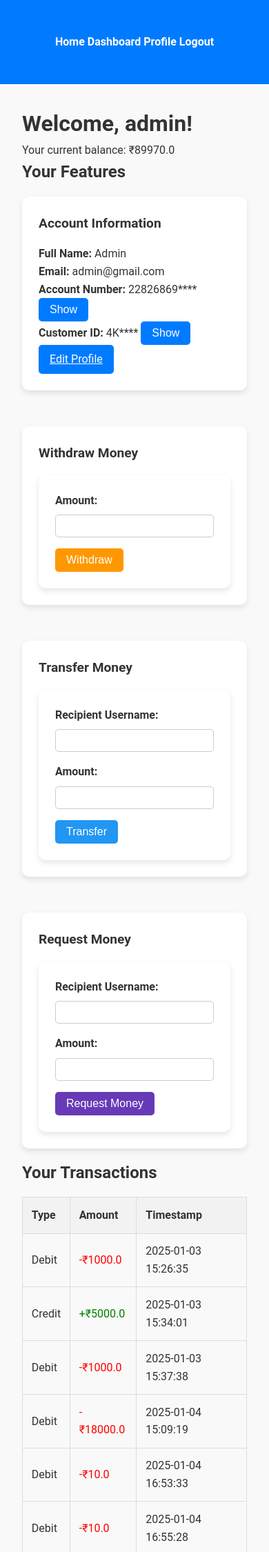
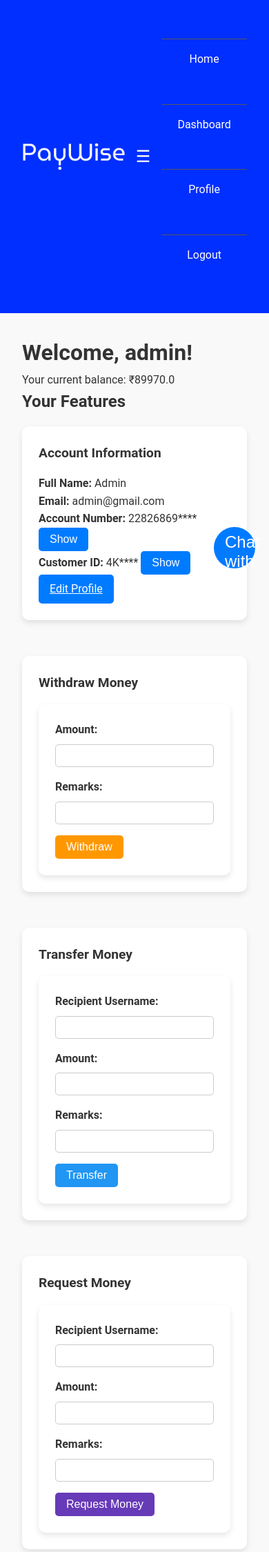
Before and after one commit to vvksrma/PayWise, a Flask app: page /dashboard in a window 390 px wide; the page is wider, and only the part inside the window is pictured. Shown: the top 2250 px of that part at 69% size. Run offline with Flask 3, Linux system fonts and the light colour scheme; a user stored in the database is signed in.

Commit message:
update 1.0

```diff
--- a/app.py
+++ b/app.py
@@ -59,6 +59,7 @@ class Transaction(db.Model):
     amount = db.Column(db.Float, nullable=False)
     type = db.Column(db.String(10), nullable=False)  # 'debit', 'credit'
     timestamp = db.Column(db.DateTime, default=db.func.current_timestamp())
+    remarks = db.Column(db.String(255))
 
     user = db.relationship('User', back_populates='transactions')
 
@@ -73,6 +74,7 @@ class MoneyRequest(db.Model):
     amount = db.Column(db.Float, nullable=False)
     status = db.Column(db.String(10), default='pending')  # 'pending', 'approved', 'declined'
     timestamp = db.Column(db.DateTime, default=db.func.current_timestamp())
+    remarks = db.Column(db.String(255))
 
     sender = db.relationship('User', foreign_keys=[sender_id], backref='sent_requests')
     recipient = db.relationship('User', foreign_keys=[recipient_id], backref='received_requests')
@@ -204,16 +206,18 @@ def dashboard():
     if request.method == 'POST':
         if 'withdraw' in request.form:
             amount = float(request.form.get('amount'))
+            remarks = request.form.get('remarks')
             if current_user.balance < amount:
                 flash('Insufficient funds.', 'error')
             else:
                 current_user.balance -= amount
-                db.session.add(Transaction(user_id=current_user.id, amount=amount, type='debit'))
+                db.session.add(Transaction(user_id=current_user.id, amount=amount, type='debit', remarks=remarks))
                 db.session.commit()
                 flash(f'Withdrew ₹{amount} successfully.', 'success')
         elif 'transfer' in request.form:
             recipient_username = request.form.get('recipient')
             amount = float(request.form.get('amount'))
+            remarks = request.form.get('remarks')
             recipient = User.query.filter_by(username=recipient_username).first()
             if not recipient:
                 flash('Recipient does not exist.', 'error')
@@ -222,18 +226,19 @@ def dashboard():
             else:
                 current_user.balance -= amount
                 recipient.balance += amount
-                db.session.add(Transaction(user_id=current_user.id, amount=amount, type='debit'))
-                db.session.add(Transaction(user_id=recipient.id, amount=amount, type='credit'))
+                db.session.add(Transaction(user_id=current_user.id, amount=amount, type='debit', remarks=remarks))
+                db.session.add(Transaction(user_id=recipient.id, amount=amount, type='credit', remarks=remarks))
                 db.session.commit()
                 flash(f'Transferred ₹{amount} to {recipient_username}.', 'success')
         elif 'request_money' in request.form:
             recipient_username = request.form.get('recipient')
             amount = float(request.form.get('amount'))
+            remarks = request.form.get('remarks')
             recipient = User.query.filter_by(username=recipient_username).first()
             if not recipient:
                 flash('Recipient does not exist.', 'error')
             else:
-                money_request = MoneyRequest(sender_id=current_user.id, recipient_id=recipient.id, amount=amount)
+                money_request = MoneyRequest(sender_id=current_user.id, recipient_id=recipient.id, amount=amount, remarks=remarks)
                 db.session.add(money_request)
                 db.session.commit()
                 flash(f'Requested ₹{amount} from {recipient_username}.', 'info')
@@ -316,5 +321,5 @@ def logout():
 
 if __name__ == '__main__':
     with app.app_context():
-        db.create_all()  # Ensure database is initialized
+        db.create_all()
     app.run(debug=True)
--- a/static/scripts.js
+++ b/static/scripts.js
@@ -1,3 +1,65 @@
-document.addEventListener('DOMContentLoaded', () => {
-    console.log('Banking App JavaScript Loaded');
+document.addEventListener('DOMContentLoaded', function() {
+    const toggler = document.getElementById('navbar-toggler');
+    const menu = document.getElementById('navbar-menu');
+
+    toggler.addEventListener('click', function() {
+        menu.classList.toggle('show');
+    });
 });
+
+document.addEventListener('DOMContentLoaded', function() {
+    const chatButton = document.getElementById('chat-button');
+    const chatPopup = document.getElementById('chat-popup');
+    const closeChat = document.getElementById('close-chat');
+    const sendButton = document.getElementById('send-button');
+    const userInput = document.getElementById('user-input');
+    const chatBox = document.getElementById('chat-box');
+
+    chatButton.addEventListener('click', function() {
+        chatPopup.style.display = 'block';
+    });
+
+    closeChat.addEventListener('click', function() {
+        chatPopup.style.display = 'none';
+    });
+
+    sendButton.addEventListener('click', function() {
+        sendMessage();
+    });
+
+    userInput.addEventListener('keypress', function(event) {
+        if (event.key === 'Enter') {
+            sendMessage();
+        }
+    });
+
+    async function sendMessage() {
+        const message = userInput.value.trim();
+        if (message === '') return;
+
+        // Display user message
+        const userMessage = document.createElement('p');
+        userMessage.textContent = `You: ${message}`;
+        chatBox.appendChild(userMessage);
+        chatBox.scrollTop = chatBox.scrollHeight;
+
+        // Send message to backend
+        const response = await fetch('/chat', {
+            method: 'POST',
+            headers: {
+                'Content-Type': 'application/json'
+            },
+            body: JSON.stringify({ message: message })
+        });
+        const data = await response.json();
+
+        // Display AI response
+        const aiMessage = document.createElement('p');
+        aiMessage.textContent = `AI: ${data.response}`;
+        chatBox.appendChild(aiMessage);
+        chatBox.scrollTop = chatBox.scrollHeight;
+
+        // Clear input
+        userInput.value = '';
+    }
+});
--- a/static/styles.css
+++ b/static/styles.css
@@ -13,27 +13,85 @@ body {
     padding-top: 0; /* Added space for the fixed navbar */
 }
 
-/* Navbar */
-nav {
-    background-color: #007BFF;
-    color: white;
-    padding: 10px 20px;
+/* Navbar styling */
+.navbar {
     display: flex;
+    align-items: center;
     justify-content: space-between;
-    align-items: center;
-    flex-wrap: wrap;
+    background-color: #002fff;
+    /*padding: 20px;*/
+    color: #fff;
 }
 
-nav a {
-    color: white;
-    text-decoration: none;
-    margin: 0 1rem;
-    font-weight: bold;
+.navbar .container {
+    display: flex;
+    align-items: center;
+    justify-content: space-between;
+    width: 100%;
 }
 
-nav a:hover {
-    text-decoration: underline;
+.navbar-brand {
+    display: flex;
+    align-items: center;
+    text-decoration: none;
 }
+
+.navbar-brand .logo {
+    height: 40px; /* Adjust as per your design */
+}
+
+.navbar-menu {
+    display: flex;
+    gap: 20px; /* Space between menu items */
+}
+
+.navbar-menu a {
+    color: #fff;
+    text-decoration: none;
+    padding: 5px 10px;
+}
+
+.navbar-toggler {
+    display: none; /* Default hidden for larger screens */
+    background: none;
+    border: none;
+    color: #fff;
+    font-size: 24px;
+    cursor: pointer;
+}
+
+.navbar-menu.show {
+    display: flex;
+}
+
+/* Mobile menu styling */
+@media (max-width: 768px) {
+    .navbar-menu {
+        display: none;
+        flex-direction: column;
+        width: 100%;
+    }
+
+    .navbar-menu.show {
+        display: flex;
+    }
+
+    .navbar-menu a {
+        text-align: center;
+        padding: 1rem;
+        border-top: 1px solid #575757;
+    }
+
+    .navbar-toggler {
+        display: block;
+    }
+}
+
+/* Default menu display */
+.navbar-menu {
+    display: flex;
+}
+
 
 /* Container */
 .container {
@@ -343,6 +401,7 @@ footer a:hover {
 /* Additional Styles for Index Page */
 .index-page .hero-section {
     text-align: center;
+    border-radius: 20px;
     padding: 60px 20px;
     background: linear-gradient(135deg, #6a11cb 0%, #2575fc 100%);
     color: white;
@@ -748,3 +807,79 @@ footer a:hover {
     background-color: #fff3cd;
     border-color: #ffeeba;
 }
+
+/* Chat button styling */
+.chat-button {
+    position: fixed;
+    bottom: 20px;
+    right: 20px;
+    background-color: #007bff;
+    color: white;
+    border: none;
+    border-radius: 50%;
+    width: 60px;
+    height: 60px;
+    font-size: 24px;
+    cursor: pointer;
+}
+
+.chat-popup {
+    display: none;
+    position: fixed;
+    bottom: 80px;
+    right: 20px;
+    border: 1px solid #ccc;
+    border-radius: 10px;
+    background-color: white;
+    width: 300px;
+    box-shadow: 0 4px 8px rgba(0,0,0,0.2);
+    z-index: 1000;
+}
+
+.chat-header {
+    display: flex;
+    justify-content: space-between;
+    align-items: center;
+    background-color: #007bff;
+    color: white;
+    padding: 10px;
+    border-top-left-radius: 10px;
+    border-top-right-radius: 10px;
+}
+
+.chat-title {
+    font-size: 16px;
+}
+
+.close-chat {
+    background: none;
+    border: none;
+    color: white;
+    font-size: 20px;
+    cursor: pointer;
+}
+
+.chat-box {
+    height: 200px;
+    overflow-y: auto;
+    padding: 10px;
+    border-bottom: 1px solid #ccc;
+}
+
+.input-box {
+    width: calc(100% - 20px);
+    padding: 10px;
+    border: none;
+    border-radius: 0;
+    border-bottom-left-radius: 10px;
+    border-bottom-right-radius: 10px;
+}
+
+.send-button {
+    width: 100%;
+    padding: 10px;
+    background-color: #007bff;
+    color: white;
+    border: none;
+    cursor: pointer;
+}
--- a/templates/base.html
+++ b/templates/base.html
@@ -7,8 +7,15 @@
     <link rel="stylesheet" href="{{ url_for('static', filename='styles.css') }}">
 </head>
 <body>
-    <nav>
-        <div class="container">
+    <nav class="navbar">
+    <div class="container">
+        <a href="{{ url_for('home') }}" class="navbar-brand">
+            <img src="{{ url_for('static', filename='logo.png') }}" alt="PayWise Logo" class="logo">
+        </a>
+        <button class="navbar-toggler" id="navbar-toggler">
+            <span class="navbar-toggler-icon">&#9776;</span>
+        </button>
+        <div class="navbar-menu" id="navbar-menu">
             <a href="{{ url_for('home') }}">Home</a>
             {% if current_user.is_authenticated %}
                 <a href="{{ url_for('dashboard') }}">Dashboard</a>
@@ -19,7 +26,24 @@
                 <a href="{{ url_for('register') }}">Register</a>
             {% endif %}
         </div>
-    </nav>
+    </div>
+</nav>
+
+<!-- Chat button -->
+<button id="chat-button" class="chat-button">Chat with AI</button>
+
+<!-- Chat popup -->
+<div id="chat-popup" class="chat-popup">
+    <div class="chat-header">
+        <span class="chat-title">AI Assistant</span>
+        <button id="close-chat" class="close-chat">&times;</button>
+    </div>
+    <div id="chat-box" class="chat-box"></div>
+    <input type="text" id="user-input" class="input-box" placeholder="Type your message...">
+    <button id="send-button" class="send-button">Send</button>
+</div>
+
+<script src="{{ url_for('static', filename='scripts.js') }}"></script>
 
     <div class="container">
         {% with messages = get_flashed_messages(with_categories=true) %}
@@ -49,6 +73,15 @@
             </div>
         </div>
     </footer>
-    <script src="{{ url_for('static', filename='scripts.js') }}"></script>
+    <script>
+        document.addEventListener('DOMContentLoaded', function() {
+            const toggler = document.getElementById('navbar-toggler');
+            const menu = document.getElementById('navbar-menu');
+
+            toggler.addEventListener('click', function() {
+                menu.classList.toggle('show');
+            });
+        });
+    </script>
 </body>
 </html>
--- a/templates/dashboard.html
+++ b/templates/dashboard.html
@@ -38,6 +38,10 @@
                         <label for="amount">Amount:</label>
                         <input type="number" name="amount" id="amount" class="input-field" required>
                     </div>
+                    <div class="form-group">
+                        <label for="remarks">Remarks:</label>
+                        <input type="text" name="remarks" id="withdraw-remarks" class="input-field">
+                    </div>
                     <button type="submit" name="withdraw" class="btn withdraw-btn">Withdraw</button>
                 </form>
             </div>
@@ -57,6 +61,10 @@
                     <div class="form-group">
                         <label for="amount">Amount:</label>
                         <input type="number" name="amount" id="amount" class="input-field" required>
+                    </div>
+                    <div class="form-group">
+                        <label for="remarks">Remarks:</label>
+                        <input type="text" name="remarks" id="transfer-remarks" class="input-field">
                     </div>
                     <button type="submit" name="transfer" class="btn transfer-btn">Transfer</button>
                 </form>
@@ -78,6 +86,10 @@
                         <label for="amount">Amount:</label>
                         <input type="number" name="amount" id="request-amount" class="input-field" required>
                     </div>
+                    <div class="form-group">
+                        <label for="remarks">Remarks:</label>
+                        <input type="text" name="remarks" id="request-remarks" class="input-field">
+                    </div>
                     <button type="submit" name="request_money" class="btn request-btn">Request Money</button>
                 </form>
             </div>
@@ -92,6 +104,7 @@
                 <th>Type</th>
                 <th>Amount</th>
                 <th>Timestamp</th>
+                <th>Remarks</th>
             </tr>
         </thead>
         <tbody>
@@ -102,10 +115,11 @@
                     {% if transaction.type == 'credit' %}+{% else %}-{% endif %}₹{{ transaction.amount }}
                 </td>
                 <td>{{ transaction.timestamp }}</td>
+                <td>{{ transaction.remarks }}</td>
             </tr>
             {% else %}
             <tr>
-                <td colspan="3">No transactions available.</td>
+                <td colspan="4">No transactions available.</td>
             </tr>
             {% endfor %}
         </tbody>
@@ -120,6 +134,7 @@
                 <th>Amount</th>
                 <th>Timestamp</th>
                 <th>Status</th>
+                <th>Remarks</th>
                 <th>Action</th>
             </tr>
         </thead>
@@ -130,6 +145,7 @@
                 <td>₹{{ request.amount }}</td>
                 <td>{{ request.timestamp }}</td>
                 <td>{{ request.status.capitalize() }}</td>
+                <td>{{ request.remarks }}</td>
                 <td>
                     {% if request.status == 'pending' %}
                     <button class="btn btn-success" onclick="showApproveModal('{{ request.id }}')">Approve</button>
@@ -143,7 +159,7 @@
             </tr>
             {% else %}
             <tr>
-                <td colspan="5">No money requests found.</td>
+                <td colspan="6">No money requests found.</td>
             </tr>
             {% endfor %}
         </tbody>
@@ -216,5 +232,28 @@
         })
         .catch(error => console.error('Error:', error));
     }
+
+    // JavaScript to handle toggling account number and customer ID visibility
+    document.getElementById('toggle-account').addEventListener('click', function() {
+        const accountNumberElement = document.getElementById('account-number');
+        if (accountNumberElement.textContent.includes('****')) {
+            accountNumberElement.textContent = '{{ user.account_number }}';
+            this.textContent = 'Hide';
+        } else {
+            accountNumberElement.textContent = '{{ user.account_number[:-4] }}****';
+            this.textContent = 'Show';
+        }
+    });
+
+    document.getElementById('toggle-customer-id').addEventListener('click', function() {
+        const customerIdElement = document.getElementById('customer-id');
+        if (customerIdElement.textContent.includes('****')) {
+            customerIdElement.textContent = '{{ user.customer_id }}';
+            this.textContent = 'Hide';
+        } else {
+            customerIdElement.textContent = '{{ user.customer_id[:-4] }}****';
+            this.textContent = 'Show';
+        }
+    });
 </script>
 {% endblock %}
```
Also changed, not shown: migrations/versions/6dc1cdb222af_add_remarks_field_to_transactions_and_.py (added, +46 -0 lines), instance/bank.db, static/logo.png (added), 1 other file.
